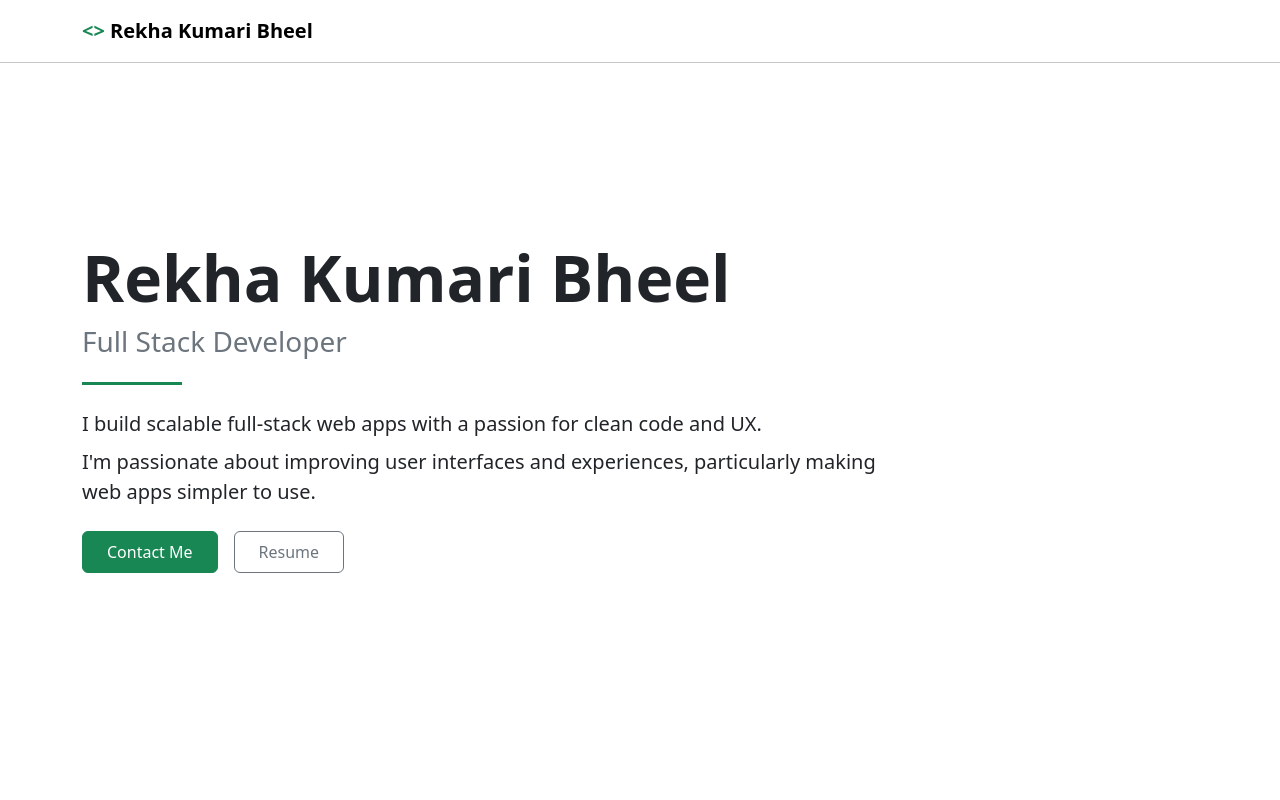
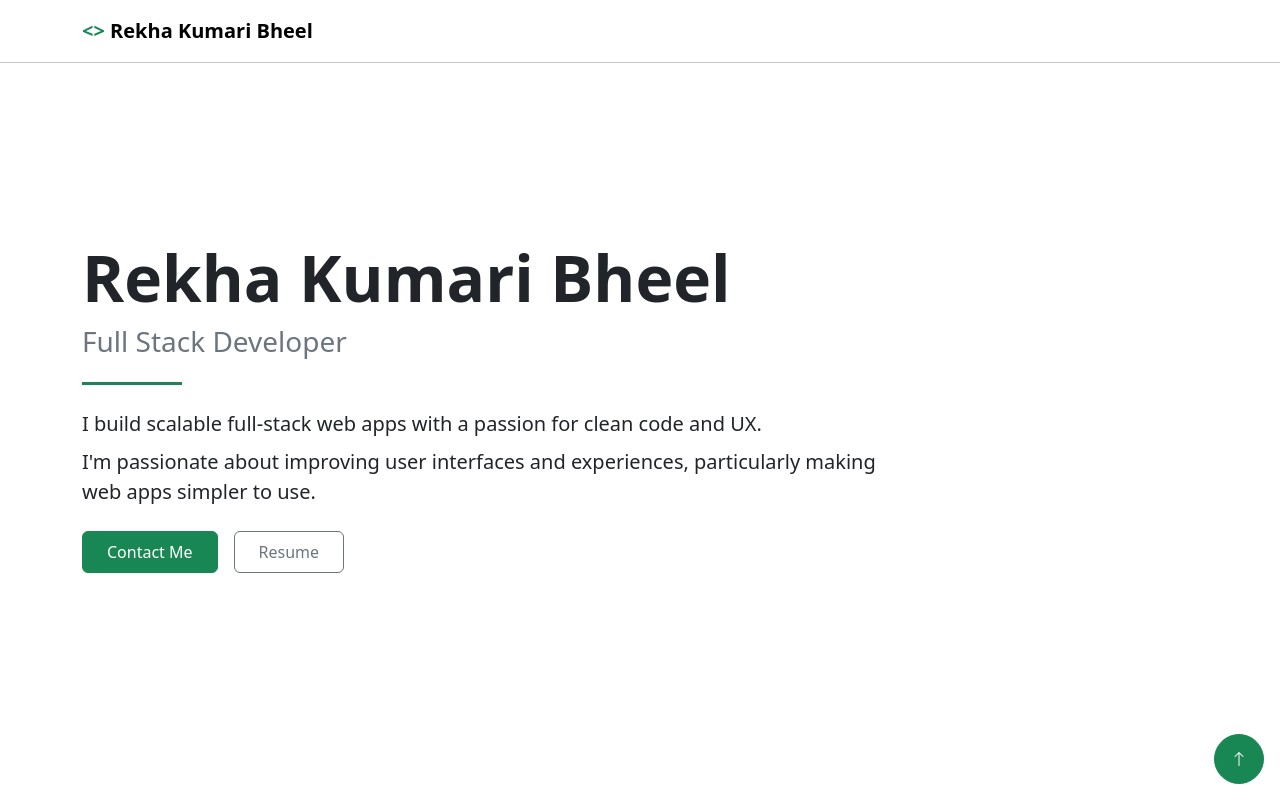
Before and after one commit to Rekhakumari28/rekha-portfolio, a React (Vite) app: page / in a window 1280 px wide. Shown: the top 800 px of the page. Built offline with nearby package versions, Linux system fonts and the light colour scheme.

Commit message:
add button u=in bottom

```diff
--- a/src/App.jsx
+++ b/src/App.jsx
@@ -5,6 +5,7 @@ import { Footer } from "./components/Footer.jsx";
 import { Header } from "./components/Header.jsx";
 import "./App.css"
 import Contact from "./components/Contact.jsx";
+import BottumButton from "./components/BottumButton.jsx";
 function App() {
   return (
     <div>
@@ -14,6 +15,7 @@ function App() {
       <Technologies />
       <Contact />
       <Footer />
+      <BottumButton />
     </div>
   );
 }
--- /dev/null
+++ b/src/components/BottumButton.jsx
@@ -0,0 +1,16 @@
+import React from 'react'
+import { HashLink } from 'react-router-hash-link'
+
+function BottumButton() {
+  return (
+    <div className='position-fixed bottom-0 end-0 p-3 '>
+      <HashLink to="#hero" className='btn btn-success rounded-circle p-3' style={{width:"50px",height:"50px",display:"flex",alignItems:"center",justifyContent:"center"}}>
+       <svg xmlns="http://www.w3.org/2000/svg" width="16" height="16" fill="currentColor" viewBox="0 0 16 16">
+  <path fill-rule="evenodd" d="M8 15a.5.5 0 0 0 .5-.5V2.707l3.146 3.147a.5.5 0 0 0 .708-.708l-4-4a.5.5 0 0 0-.708 0l-4 4a.5.5 0 1 0 .708.708L7.5 2.707V14.5a.5.5 0 0 0 .5.5"/>
+</svg>
+      </HashLink>
+    </div>
+  )
+}
+
+export default BottumButton
--- a/src/components/Footer.jsx
+++ b/src/components/Footer.jsx
@@ -2,9 +2,11 @@ import { Link } from "react-router-dom";
 
 export function Footer(){
     return(
-        <section className="mt-5 pt-5 text-center">
-          <p className="mb-3 fs-normal fw-5">&copy; 2025 All rights reserved</p>
-             <p className="mb-0 fs-normal fw-5">Learning full stack development from neog.camp</p>
+        <section className="mt-5 pt-5 text-center mb-5 pb-5">
+          <p className="mb-3 ">&copy; 2025 Rekha Kumari Bheel • All rights reserved</p>
+          <p className="mb-3 ">Build with ❤️ using Bootstrap and React JS</p>
+
+             <p className="mb fs-normal fw-5">Learning full stack development from neog.camp</p>
 
       </section>
     )
```
